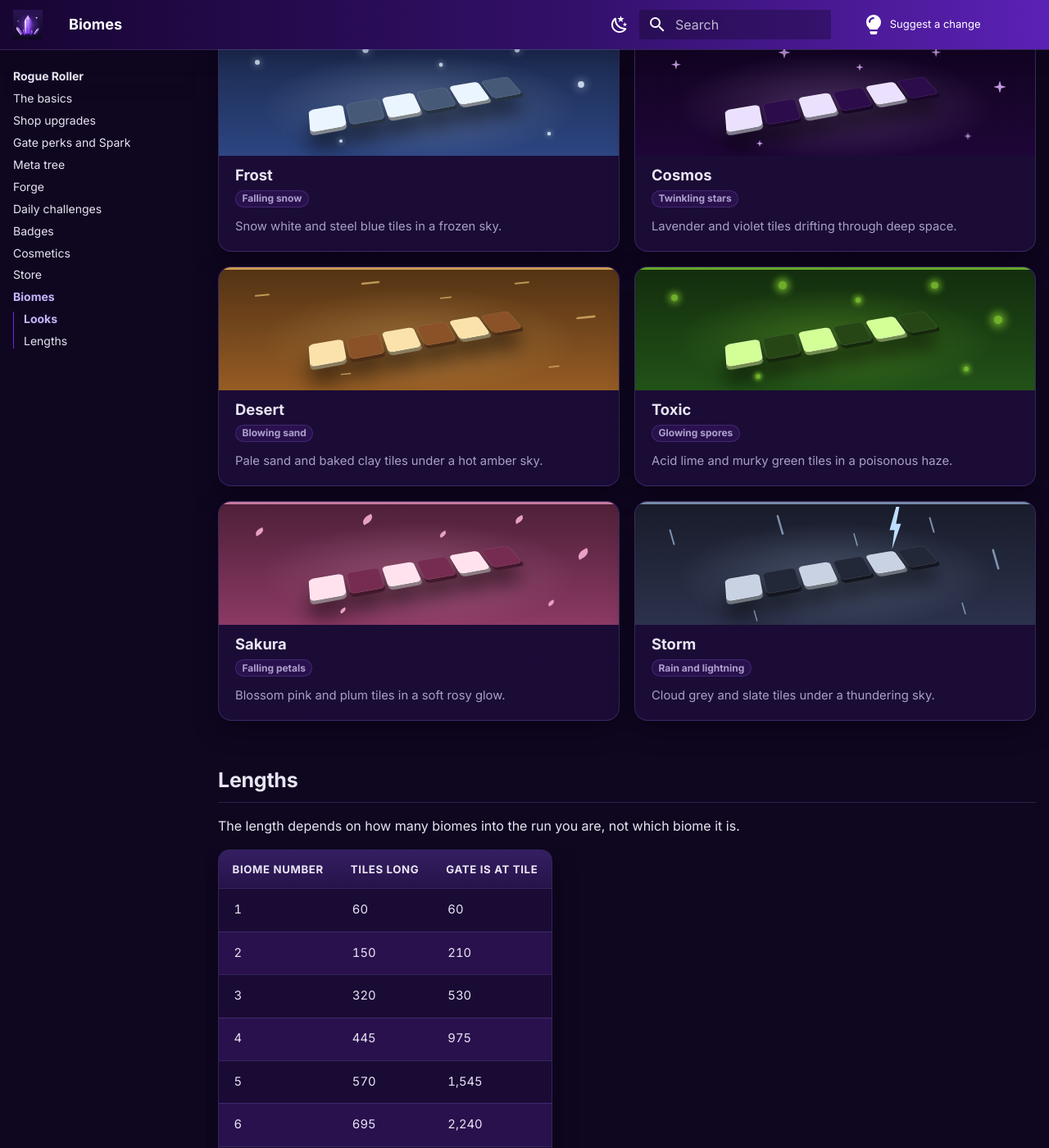
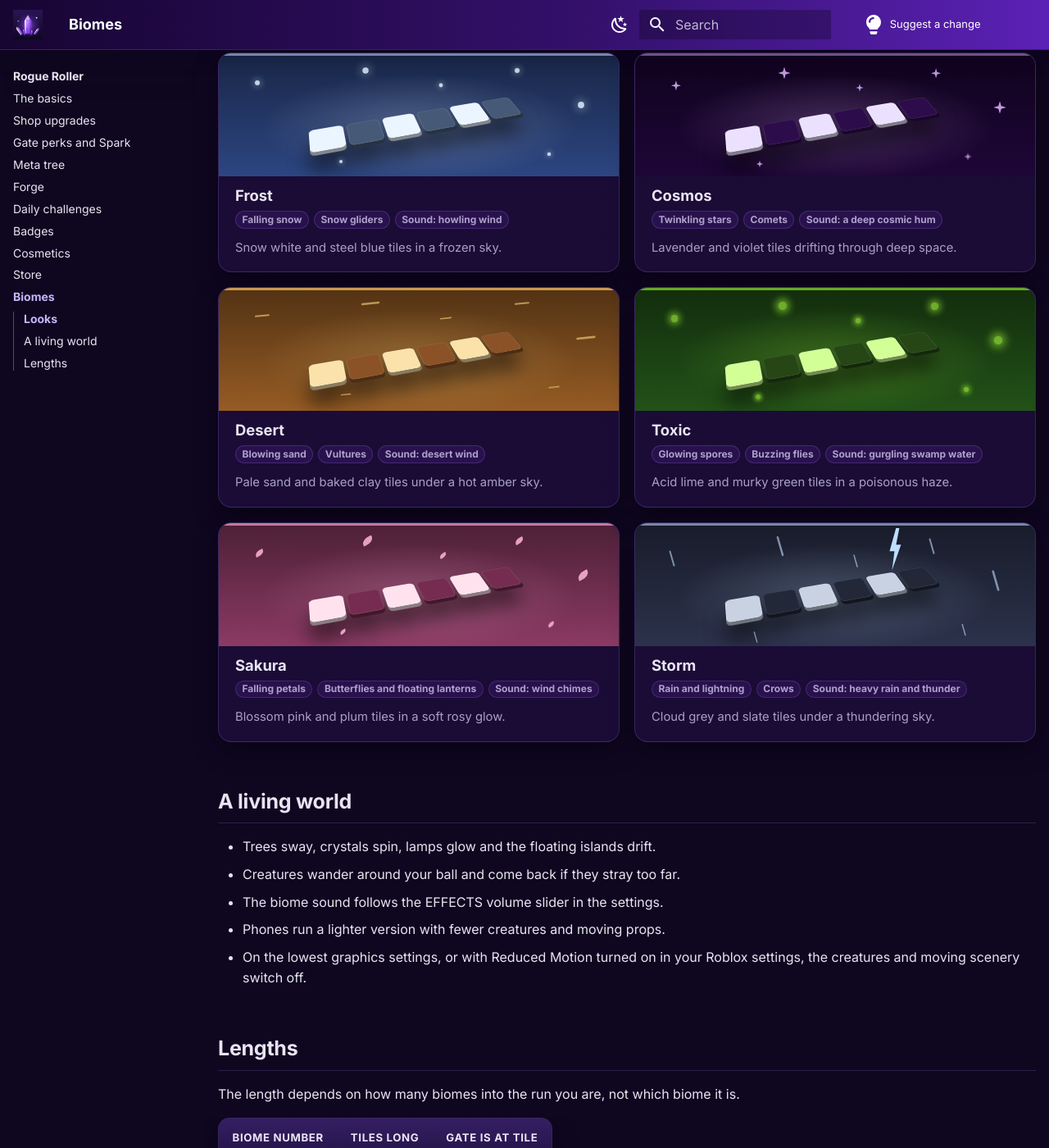
Before and after one commit to WindingDuke77/amethyst-arcade-wiki, an MkDocs documentation site: the page built from docs/rogue-roller/biomes.md, in a window 1280 px wide and 1400 px high, scrolled down 1376 px. Shown: the whole window at 82% size. Built offline with MkDocs 1.6.1 and Material for MkDocs 9.7.7, drawn with Linux system fonts in a browser that asks for light colours; comment, search, counter and statistics services are not loaded; some of the changed text lies outside the part shown.

Commit message:
Rogue Roller 2.4.0: living world, build grid, locks, daily and board rules
Co-Authored-By: Claude Opus 5 <noreply@anthropic.com>

```diff
--- a/docs/rogue-roller/biomes.md
+++ b/docs/rogue-roller/biomes.md
@@ -8,20 +8,28 @@ There are **10 biomes**. Their order is shuffled at the start of every run, and
 
 ## Looks
 
-Every biome paints the board in its own colours and fills the air with its own weather.
+Every biome paints the board in its own colours and fills the air with its own weather. Each one also has its own creatures flying or swimming around you, its own sound playing under the music, and its own colour grade with a soft glow.
 
 <div class="rr-grid rr-grid--wide">
-<div class="rr-card rr-biome" style="--ring: rgb(146, 132, 160)"><div class="rr-card-head"><div class="rr-card-title"><strong>Midnight</strong><div class="rr-tags"><span class="rr-tag rr-tag--plain">Drifting motes</span></div></div></div><p class="rr-card-body">Dusky violet and black tiles in a still purple night.</p><div class="rr-scene rr-scene--motes" style="--light: rgb(105, 95, 130); --dark: rgb(12, 10, 18); --void: rgb(38, 8, 64); --sparkle: rgb(255, 255, 255)" aria-hidden="true"><div class="rr-board"><span><i></i><i></i><i></i><i></i><i></i><i></i></span></div><i class="rr-mote"></i><i class="rr-mote"></i><i class="rr-mote"></i><i class="rr-mote"></i><i class="rr-mote"></i><i class="rr-mote"></i><i class="rr-mote"></i></div></div>
-<div class="rr-card rr-biome" style="--ring: rgb(188, 92, 42)"><div class="rr-card-head"><div class="rr-card-title"><strong>Inferno</strong><div class="rr-tags"><span class="rr-tag rr-tag--plain">Rising embers</span></div></div></div><p class="rr-card-body">Hot peach and ember red tiles over a blazing red glow.</p><div class="rr-scene rr-scene--embers" style="--light: rgb(255, 205, 160); --dark: rgb(90, 22, 12); --void: rgb(120, 25, 15); --sparkle: rgb(255, 160, 70)" aria-hidden="true"><div class="rr-board"><span><i></i><i></i><i></i><i></i><i></i><i></i></span></div><i class="rr-mote"></i><i class="rr-mote"></i><i class="rr-mote"></i><i class="rr-mote"></i><i class="rr-mote"></i><i class="rr-mote"></i><i class="rr-mote"></i></div></div>
-<div class="rr-card rr-biome" style="--ring: rgb(82, 128, 182)"><div class="rr-card-head"><div class="rr-card-title"><strong>Ocean</strong><div class="rr-tags"><span class="rr-tag rr-tag--plain">Rising bubbles</span></div></div></div><p class="rr-card-body">Pale blue and deep navy tiles, far below the waves.</p><div class="rr-scene rr-scene--bubbles" style="--light: rgb(205, 235, 255); --dark: rgb(12, 45, 85); --void: rgb(15, 40, 110); --sparkle: rgb(150, 215, 255)" aria-hidden="true"><div class="rr-board"><span><i></i><i></i><i></i><i></i><i></i><i></i></span></div><i class="rr-mote"></i><i class="rr-mote"></i><i class="rr-mote"></i><i class="rr-mote"></i><i class="rr-mote"></i><i class="rr-mote"></i><i class="rr-mote"></i></div></div>
-<div class="rr-card rr-biome" style="--ring: rgb(98, 165, 100)"><div class="rr-card-head"><div class="rr-card-title"><strong>Jungle</strong><div class="rr-tags"><span class="rr-tag rr-tag--plain">Blinking fireflies</span></div></div></div><p class="rr-card-body">Mint and moss tiles under a warm green canopy.</p><div class="rr-scene rr-scene--fireflies" style="--light: rgb(215, 250, 205); --dark: rgb(18, 60, 28); --void: rgb(16, 75, 40); --sparkle: rgb(180, 255, 160)" aria-hidden="true"><div class="rr-board"><span><i></i><i></i><i></i><i></i><i></i><i></i></span></div><i class="rr-mote"></i><i class="rr-mote"></i><i class="rr-mote"></i><i class="rr-mote"></i><i class="rr-mote"></i><i class="rr-mote"></i><i class="rr-mote"></i></div></div>
-<div class="rr-card rr-biome" style="--ring: rgb(135, 155, 192)"><div class="rr-card-head"><div class="rr-card-title"><strong>Frost</strong><div class="rr-tags"><span class="rr-tag rr-tag--plain">Falling snow</span></div></div></div><p class="rr-card-body">Snow white and steel blue tiles in a frozen sky.</p><div class="rr-scene rr-scene--snow" style="--light: rgb(235, 245, 255); --dark: rgb(70, 90, 120); --void: rgb(45, 70, 130); --sparkle: rgb(225, 240, 255)" aria-hidden="true"><div class="rr-board"><span><i></i><i></i><i></i><i></i><i></i><i></i></span></div><i class="rr-mote"></i><i class="rr-mote"></i><i class="rr-mote"></i><i class="rr-mote"></i><i class="rr-mote"></i><i class="rr-mote"></i><i class="rr-mote"></i></div></div>
-<div class="rr-card rr-biome" style="--ring: rgb(128, 93, 155)"><div class="rr-card-head"><div class="rr-card-title"><strong>Cosmos</strong><div class="rr-tags"><span class="rr-tag rr-tag--plain">Twinkling stars</span></div></div></div><p class="rr-card-body">Lavender and violet tiles drifting through deep space.</p><div class="rr-scene rr-scene--stars" style="--light: rgb(235, 225, 255); --dark: rgb(45, 12, 75); --void: rgb(30, 6, 55); --sparkle: rgb(225, 180, 255)" aria-hidden="true"><div class="rr-board"><span><i></i><i></i><i></i><i></i><i></i><i></i></span></div><i class="rr-mote"></i><i class="rr-mote"></i><i class="rr-mote"></i><i class="rr-mote"></i><i class="rr-mote"></i><i class="rr-mote"></i><i class="rr-mote"></i></div></div>
-<div class="rr-card rr-biome" style="--ring: rgb(202, 153, 83)"><div class="rr-card-head"><div class="rr-card-title"><strong>Desert</strong><div class="rr-tags"><span class="rr-tag rr-tag--plain">Blowing sand</span></div></div></div><p class="rr-card-body">Pale sand and baked clay tiles under a hot amber sky.</p><div class="rr-scene rr-scene--dust" style="--light: rgb(250, 226, 170); --dark: rgb(138, 82, 38); --void: rgb(150, 92, 36); --sparkle: rgb(255, 214, 130)" aria-hidden="true"><div class="rr-board"><span><i></i><i></i><i></i><i></i><i></i><i></i></span></div><i class="rr-mote"></i><i class="rr-mote"></i><i class="rr-mote"></i><i class="rr-mote"></i><i class="rr-mote"></i><i class="rr-mote"></i><i class="rr-mote"></i></div></div>
-<div class="rr-card rr-biome" style="--ring: rgb(102, 168, 42)"><div class="rr-card-head"><div class="rr-card-title"><strong>Toxic</strong><div class="rr-tags"><span class="rr-tag rr-tag--plain">Glowing spores</span></div></div></div><p class="rr-card-body">Acid lime and murky green tiles in a poisonous haze.</p><div class="rr-scene rr-scene--spores" style="--light: rgb(210, 255, 150); --dark: rgb(38, 70, 22); --void: rgb(34, 82, 24); --sparkle: rgb(170, 255, 60)" aria-hidden="true"><div class="rr-board"><span><i></i><i></i><i></i><i></i><i></i><i></i></span></div><i class="rr-mote"></i><i class="rr-mote"></i><i class="rr-mote"></i><i class="rr-mote"></i><i class="rr-mote"></i><i class="rr-mote"></i><i class="rr-mote"></i></div></div>
-<div class="rr-card rr-biome" style="--ring: rgb(198, 120, 158)"><div class="rr-card-head"><div class="rr-card-title"><strong>Sakura</strong><div class="rr-tags"><span class="rr-tag rr-tag--plain">Falling petals</span></div></div></div><p class="rr-card-body">Blossom pink and plum tiles in a soft rosy glow.</p><div class="rr-scene rr-scene--petals" style="--light: rgb(255, 226, 238); --dark: rgb(118, 44, 80); --void: rgb(140, 58, 100); --sparkle: rgb(255, 182, 216)" aria-hidden="true"><div class="rr-board"><span><i></i><i></i><i></i><i></i><i></i><i></i></span></div><i class="rr-mote"></i><i class="rr-mote"></i><i class="rr-mote"></i><i class="rr-mote"></i><i class="rr-mote"></i><i class="rr-mote"></i><i class="rr-mote"></i></div></div>
-<div class="rr-card rr-biome" style="--ring: rgb(117, 136, 166)"><div class="rr-card-head"><div class="rr-card-title"><strong>Storm</strong><div class="rr-tags"><span class="rr-tag rr-tag--plain">Rain and lightning</span></div></div></div><p class="rr-card-body">Cloud grey and slate tiles under a thundering sky.</p><div class="rr-scene rr-scene--rain" style="--light: rgb(200, 210, 226); --dark: rgb(34, 40, 56); --void: rgb(44, 50, 76); --sparkle: rgb(190, 222, 255)" aria-hidden="true"><div class="rr-board"><span><i></i><i></i><i></i><i></i><i></i><i></i></span></div><i class="rr-mote"></i><i class="rr-mote"></i><i class="rr-mote"></i><i class="rr-mote"></i><i class="rr-mote"></i><i class="rr-mote"></i><i class="rr-mote"></i></div></div>
+<div class="rr-card rr-biome" style="--ring: rgb(146, 132, 160)"><div class="rr-card-head"><div class="rr-card-title"><strong>Midnight</strong><div class="rr-tags"><span class="rr-tag rr-tag--plain">Drifting motes</span><span class="rr-tag rr-tag--plain">Bats</span><span class="rr-tag rr-tag--plain">Sound: crickets</span></div></div></div><p class="rr-card-body">Dusky violet and black tiles in a still purple night.</p><div class="rr-scene rr-scene--motes" style="--light: rgb(105, 95, 130); --dark: rgb(12, 10, 18); --void: rgb(38, 8, 64); --sparkle: rgb(255, 255, 255)" aria-hidden="true"><div class="rr-board"><span><i></i><i></i><i></i><i></i><i></i><i></i></span></div><i class="rr-mote"></i><i class="rr-mote"></i><i class="rr-mote"></i><i class="rr-mote"></i><i class="rr-mote"></i><i class="rr-mote"></i><i class="rr-mote"></i></div></div>
+<div class="rr-card rr-biome" style="--ring: rgb(188, 92, 42)"><div class="rr-card-head"><div class="rr-card-title"><strong>Inferno</strong><div class="rr-tags"><span class="rr-tag rr-tag--plain">Rising embers</span><span class="rr-tag rr-tag--plain">Fire wisps</span><span class="rr-tag rr-tag--plain">Sound: crackling fire</span></div></div></div><p class="rr-card-body">Hot peach and ember red tiles over a blazing red glow.</p><div class="rr-scene rr-scene--embers" style="--light: rgb(255, 205, 160); --dark: rgb(90, 22, 12); --void: rgb(120, 25, 15); --sparkle: rgb(255, 160, 70)" aria-hidden="true"><div class="rr-board"><span><i></i><i></i><i></i><i></i><i></i><i></i></span></div><i class="rr-mote"></i><i class="rr-mote"></i><i class="rr-mote"></i><i class="rr-mote"></i><i class="rr-mote"></i><i class="rr-mote"></i><i class="rr-mote"></i></div></div>
+<div class="rr-card rr-biome" style="--ring: rgb(82, 128, 182)"><div class="rr-card-head"><div class="rr-card-title"><strong>Ocean</strong><div class="rr-tags"><span class="rr-tag rr-tag--plain">Rising bubbles</span><span class="rr-tag rr-tag--plain">Fish and jellyfish</span><span class="rr-tag rr-tag--plain">Sound: waves on the shore</span></div></div></div><p class="rr-card-body">Pale blue and deep navy tiles, far below the waves.</p><div class="rr-scene rr-scene--bubbles" style="--light: rgb(205, 235, 255); --dark: rgb(12, 45, 85); --void: rgb(15, 40, 110); --sparkle: rgb(150, 215, 255)" aria-hidden="true"><div class="rr-board"><span><i></i><i></i><i></i><i></i><i></i><i></i></span></div><i class="rr-mote"></i><i class="rr-mote"></i><i class="rr-mote"></i><i class="rr-mote"></i><i class="rr-mote"></i><i class="rr-mote"></i><i class="rr-mote"></i></div></div>
+<div class="rr-card rr-biome" style="--ring: rgb(98, 165, 100)"><div class="rr-card-head"><div class="rr-card-title"><strong>Jungle</strong><div class="rr-tags"><span class="rr-tag rr-tag--plain">Blinking fireflies</span><span class="rr-tag rr-tag--plain">Birds and butterflies</span><span class="rr-tag rr-tag--plain">Sound: jungle birds</span></div></div></div><p class="rr-card-body">Mint and moss tiles under a warm green canopy.</p><div class="rr-scene rr-scene--fireflies" style="--light: rgb(215, 250, 205); --dark: rgb(18, 60, 28); --void: rgb(16, 75, 40); --sparkle: rgb(180, 255, 160)" aria-hidden="true"><div class="rr-board"><span><i></i><i></i><i></i><i></i><i></i><i></i></span></div><i class="rr-mote"></i><i class="rr-mote"></i><i class="rr-mote"></i><i class="rr-mote"></i><i class="rr-mote"></i><i class="rr-mote"></i><i class="rr-mote"></i></div></div>
+<div class="rr-card rr-biome" style="--ring: rgb(135, 155, 192)"><div class="rr-card-head"><div class="rr-card-title"><strong>Frost</strong><div class="rr-tags"><span class="rr-tag rr-tag--plain">Falling snow</span><span class="rr-tag rr-tag--plain">Snow gliders</span><span class="rr-tag rr-tag--plain">Sound: howling wind</span></div></div></div><p class="rr-card-body">Snow white and steel blue tiles in a frozen sky.</p><div class="rr-scene rr-scene--snow" style="--light: rgb(235, 245, 255); --dark: rgb(70, 90, 120); --void: rgb(45, 70, 130); --sparkle: rgb(225, 240, 255)" aria-hidden="true"><div class="rr-board"><span><i></i><i></i><i></i><i></i><i></i><i></i></span></div><i class="rr-mote"></i><i class="rr-mote"></i><i class="rr-mote"></i><i class="rr-mote"></i><i class="rr-mote"></i><i class="rr-mote"></i><i class="rr-mote"></i></div></div>
+<div class="rr-card rr-biome" style="--ring: rgb(128, 93, 155)"><div class="rr-card-head"><div class="rr-card-title"><strong>Cosmos</strong><div class="rr-tags"><span class="rr-tag rr-tag--plain">Twinkling stars</span><span class="rr-tag rr-tag--plain">Comets</span><span class="rr-tag rr-tag--plain">Sound: a deep cosmic hum</span></div></div></div><p class="rr-card-body">Lavender and violet tiles drifting through deep space.</p><div class="rr-scene rr-scene--stars" style="--light: rgb(235, 225, 255); --dark: rgb(45, 12, 75); --void: rgb(30, 6, 55); --sparkle: rgb(225, 180, 255)" aria-hidden="true"><div class="rr-board"><span><i></i><i></i><i></i><i></i><i></i><i></i></span></div><i class="rr-mote"></i><i class="rr-mote"></i><i class="rr-mote"></i><i class="rr-mote"></i><i class="rr-mote"></i><i class="rr-mote"></i><i class="rr-mote"></i></div></div>
+<div class="rr-card rr-biome" style="--ring: rgb(202, 153, 83)"><div class="rr-card-head"><div class="rr-card-title"><strong>Desert</strong><div class="rr-tags"><span class="rr-tag rr-tag--plain">Blowing sand</span><span class="rr-tag rr-tag--plain">Vultures</span><span class="rr-tag rr-tag--plain">Sound: desert wind</span></div></div></div><p class="rr-card-body">Pale sand and baked clay tiles under a hot amber sky.</p><div class="rr-scene rr-scene--dust" style="--light: rgb(250, 226, 170); --dark: rgb(138, 82, 38); --void: rgb(150, 92, 36); --sparkle: rgb(255, 214, 130)" aria-hidden="true"><div class="rr-board"><span><i></i><i></i><i></i><i></i><i></i><i></i></span></div><i class="rr-mote"></i><i class="rr-mote"></i><i class="rr-mote"></i><i class="rr-mote"></i><i class="rr-mote"></i><i class="rr-mote"></i><i class="rr-mote"></i></div></div>
+<div class="rr-card rr-biome" style="--ring: rgb(102, 168, 42)"><div class="rr-card-head"><div class="rr-card-title"><strong>Toxic</strong><div class="rr-tags"><span class="rr-tag rr-tag--plain">Glowing spores</span><span class="rr-tag rr-tag--plain">Buzzing flies</span><span class="rr-tag rr-tag--plain">Sound: gurgling swamp water</span></div></div></div><p class="rr-card-body">Acid lime and murky green tiles in a poisonous haze.</p><div class="rr-scene rr-scene--spores" style="--light: rgb(210, 255, 150); --dark: rgb(38, 70, 22); --void: rgb(34, 82, 24); --sparkle: rgb(170, 255, 60)" aria-hidden="true"><div class="rr-board"><span><i></i><i></i><i></i><i></i><i></i><i></i></span></div><i class="rr-mote"></i><i class="rr-mote"></i><i class="rr-mote"></i><i class="rr-mote"></i><i class="rr-mote"></i><i class="rr-mote"></i><i class="rr-mote"></i></div></div>
+<div class="rr-card rr-biome" style="--ring: rgb(198, 120, 158)"><div class="rr-card-head"><div class="rr-card-title"><strong>Sakura</strong><div class="rr-tags"><span class="rr-tag rr-tag--plain">Falling petals</span><span class="rr-tag rr-tag--plain">Butterflies and floating lanterns</span><span class="rr-tag rr-tag--plain">Sound: wind chimes</span></div></div></div><p class="rr-card-body">Blossom pink and plum tiles in a soft rosy glow.</p><div class="rr-scene rr-scene--petals" style="--light: rgb(255, 226, 238); --dark: rgb(118, 44, 80); --void: rgb(140, 58, 100); --sparkle: rgb(255, 182, 216)" aria-hidden="true"><div class="rr-board"><span><i></i><i></i><i></i><i></i><i></i><i></i></span></div><i class="rr-mote"></i><i class="rr-mote"></i><i class="rr-mote"></i><i class="rr-mote"></i><i class="rr-mote"></i><i class="rr-mote"></i><i class="rr-mote"></i></div></div>
+<div class="rr-card rr-biome" style="--ring: rgb(117, 136, 166)"><div class="rr-card-head"><div class="rr-card-title"><strong>Storm</strong><div class="rr-tags"><span class="rr-tag rr-tag--plain">Rain and lightning</span><span class="rr-tag rr-tag--plain">Crows</span><span class="rr-tag rr-tag--plain">Sound: heavy rain and thunder</span></div></div></div><p class="rr-card-body">Cloud grey and slate tiles under a thundering sky.</p><div class="rr-scene rr-scene--rain" style="--light: rgb(200, 210, 226); --dark: rgb(34, 40, 56); --void: rgb(44, 50, 76); --sparkle: rgb(190, 222, 255)" aria-hidden="true"><div class="rr-board"><span><i></i><i></i><i></i><i></i><i></i><i></i></span></div><i class="rr-mote"></i><i class="rr-mote"></i><i class="rr-mote"></i><i class="rr-mote"></i><i class="rr-mote"></i><i class="rr-mote"></i><i class="rr-mote"></i></div></div>
 </div>
+
+## A living world
+
+- Trees sway, crystals spin, lamps glow and the floating islands drift.
+- Creatures wander around your ball and come back if they stray too far.
+- The biome sound follows the EFFECTS volume slider in the settings.
+- Phones run a lighter version with fewer creatures and moving props.
+- On the lowest graphics settings, or with Reduced Motion turned on in your Roblox settings, the creatures and moving scenery switch off.
 
 ## Lengths
 
```
Also changed, not shown: docs/rogue-roller/basics.md (+13 -2 lines), docs/rogue-roller/daily-challenges.md (+3 -0 lines), docs/rogue-roller/forge.md (+3 -1 lines), docs/rogue-roller/meta-tree.md (+1 -0 lines).
